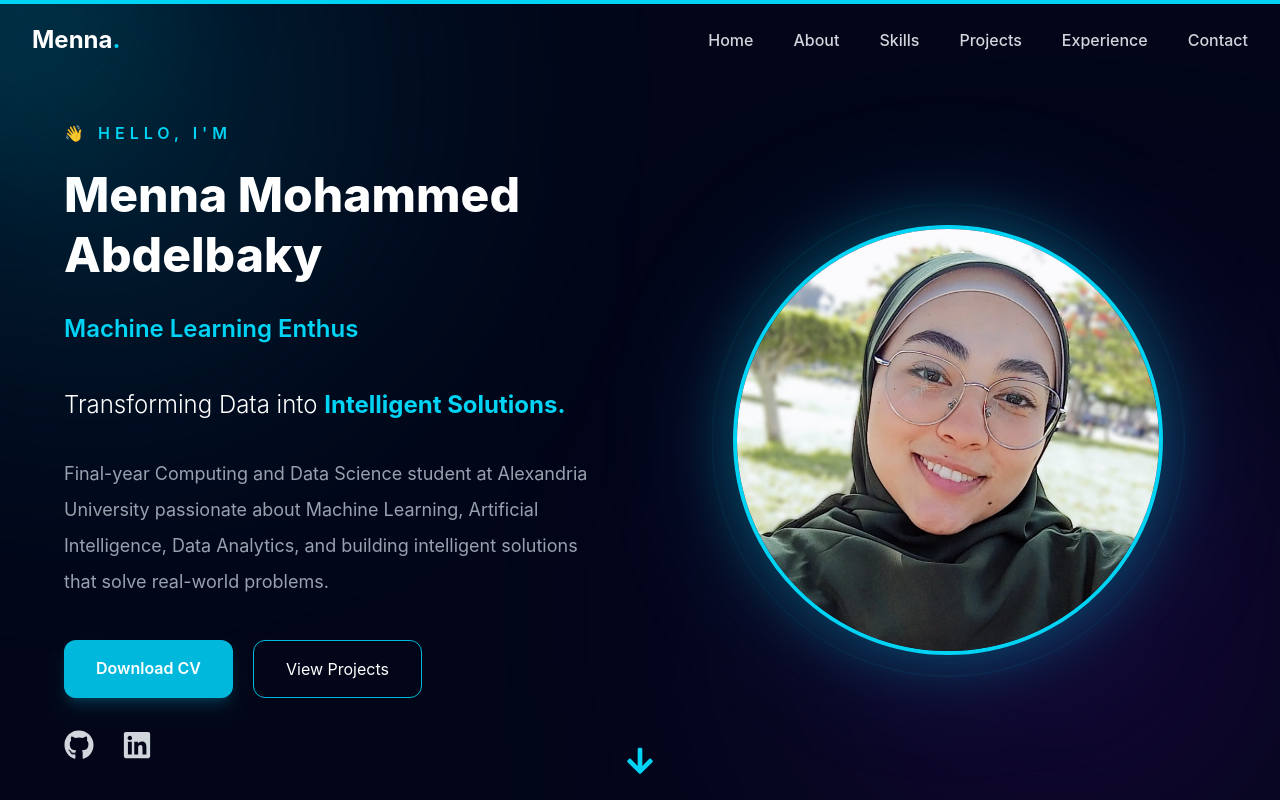
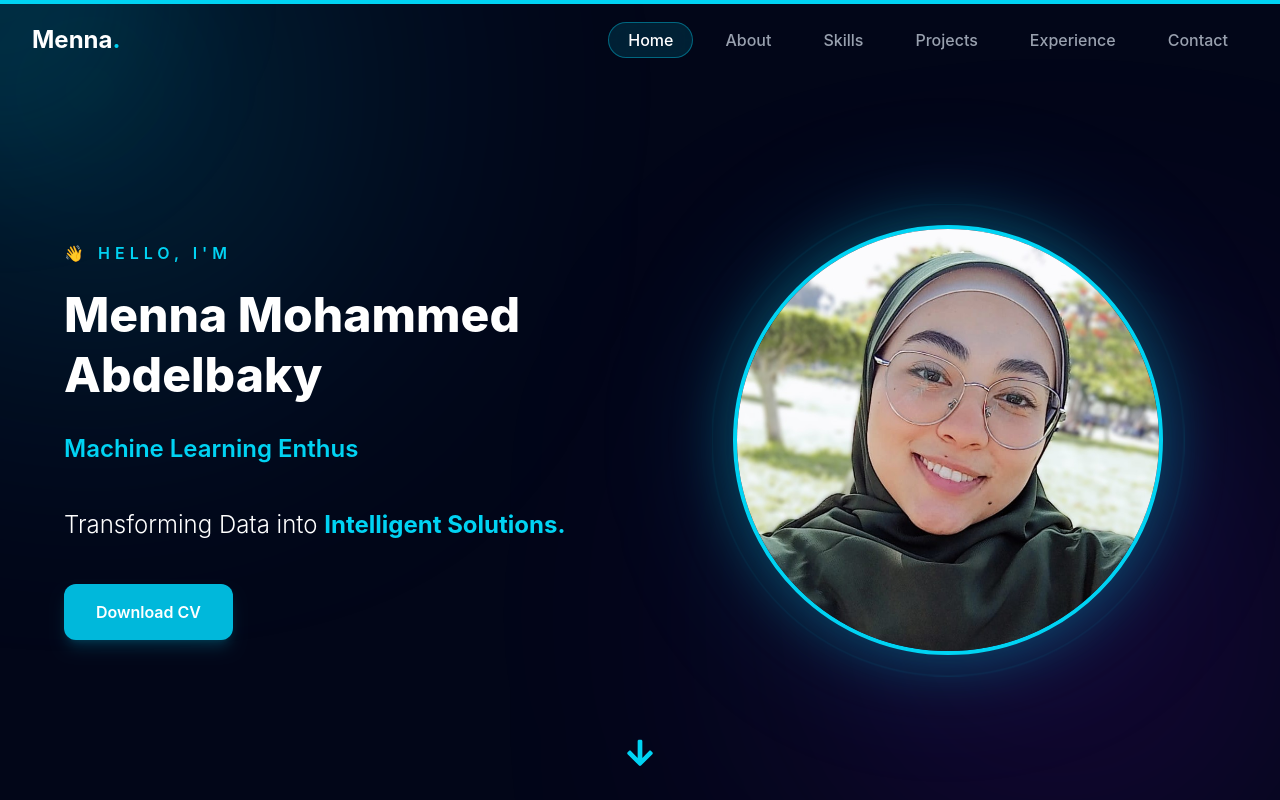
Before and after one commit to 05Menna/Portfolio, a React app: page / in a window 1280 px wide. Shown: the top 800 px of the page. Built offline with nearby package versions, Linux system fonts and the light colour scheme; the HTML template or start-up script is replaced by a standard one.

Commit message:
Editing Navbar and Home

```diff
--- a/src/components/Hero.jsx
+++ b/src/components/Hero.jsx
@@ -1,6 +1,6 @@
 import { motion } from "framer-motion";
 import { TypeAnimation } from "react-type-animation";
-import { FaGithub, FaLinkedin, FaArrowDown } from "react-icons/fa";
+import { FaArrowDown } from "react-icons/fa";
 
 import profile from "../assets/images/profile.png";
 
@@ -122,7 +122,7 @@ function Hero() {
 
                         {/* Description */}
 
-                        <motion.p
+                        {/* <motion.p
                             initial={{ opacity: 0 }}
                             animate={{ opacity: 1 }}
                             transition={{ delay: .8 }}
@@ -141,7 +141,7 @@ function Hero() {
                             Learning, Artificial Intelligence, Data Analytics,
                             and building intelligent solutions that solve
                             real-world problems.
-                        </motion.p>
+                        </motion.p> */}
 
                         {/* Buttons */}
 
@@ -170,7 +170,7 @@ function Hero() {
                                 Download CV
                             </a>
 
-                            <a
+                            {/* <a
                                 href="#projects"
                                 className="
                                     px-8
@@ -185,10 +185,10 @@ function Hero() {
                                     "
                             >
                                 View Projects
-                            </a>
+                            </a> */}
                         </motion.div>
 
-                        {/* Social */}
+                        {/* Social
 
                         <motion.div
                             initial={{ opacity: 0 }}
@@ -225,7 +225,7 @@ function Hero() {
                             >
                                 <FaLinkedin />
                             </a>
-                        </motion.div>
+                        </motion.div> */}
 
                     </div>
 
@@ -319,7 +319,7 @@ function Hero() {
                 }}
                 className="
                     absolute
-                    bottom-18
+                    bottom-20
                     left-1/2
                     -translate-x-1/2
                     text-cyan-400
--- a/src/components/Navbar.jsx
+++ b/src/components/Navbar.jsx
@@ -13,11 +13,13 @@ const navLinks = [
 
 function Navbar() {
   const [scrolled, setScrolled] = useState(false);
-
+  const [active, setActive] = useState("home");
   useEffect(() => {
     const handleScroll = () => {
       setScrolled(window.scrollY > 30);
     };
+
+
 
     window.addEventListener("scroll", handleScroll);
 
@@ -44,29 +46,65 @@ function Navbar() {
         </h1>
 
         {/* Menu */}
-
-        <ul className="hidden md:flex items-center gap-10">
+        <ul className="hidden md:flex items-center gap-3">
 
           {navLinks.map((item) => (
 
-            <li key={item}>
+            <li
+              key={item}
+              className="relative"
+            >
 
               <Link
-                activeClass="text-cyan-400"
                 to={item.toLowerCase()}
                 spy={true}
                 smooth={true}
                 offset={-80}
                 duration={700}
-                className="
+                onSetActive={() => setActive(item.toLowerCase())}
+                className={`
+                  relative
+                  px-5
+                  py-2
+                  rounded-full
                   cursor-pointer
-                  text-gray-300
-                  hover:text-cyan-400
-                  transition
                   font-medium
-                "
+                  transition-colors
+                  duration-300
+                  z-10
+                  ${
+                    active === item.toLowerCase()
+                      ? "text-white"
+                      : "text-gray-400 hover:text-white"
+                  }
+                `}
               >
+
                 {item}
+
+                {active === item.toLowerCase() && (
+
+                  <motion.div
+                    layoutId="navbar-pill"
+                    className="
+                      absolute
+                      inset-0
+                      rounded-full
+                      bg-cyan-500/15
+                      border
+                      border-cyan-400/40
+                      backdrop-blur-md
+                      -z-10
+                    "
+                    transition={{
+                      type: "spring",
+                      stiffness: 450,
+                      damping: 35,
+                    }}
+                  />
+
+                )}
+
               </Link>
 
             </li>
@@ -74,7 +112,6 @@ function Navbar() {
           ))}
 
         </ul>
-
         {/* Button */}
 
         {/* <a
```
